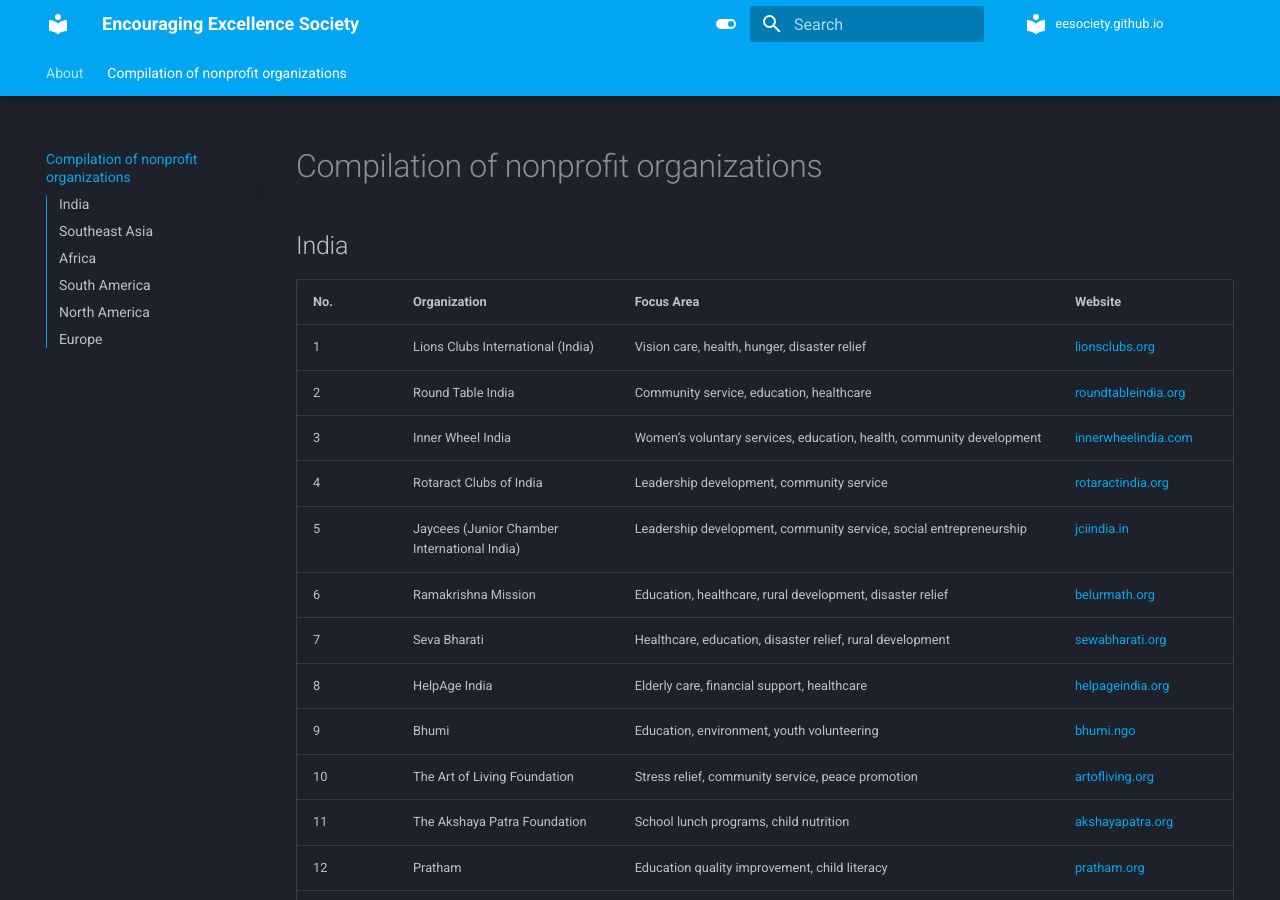
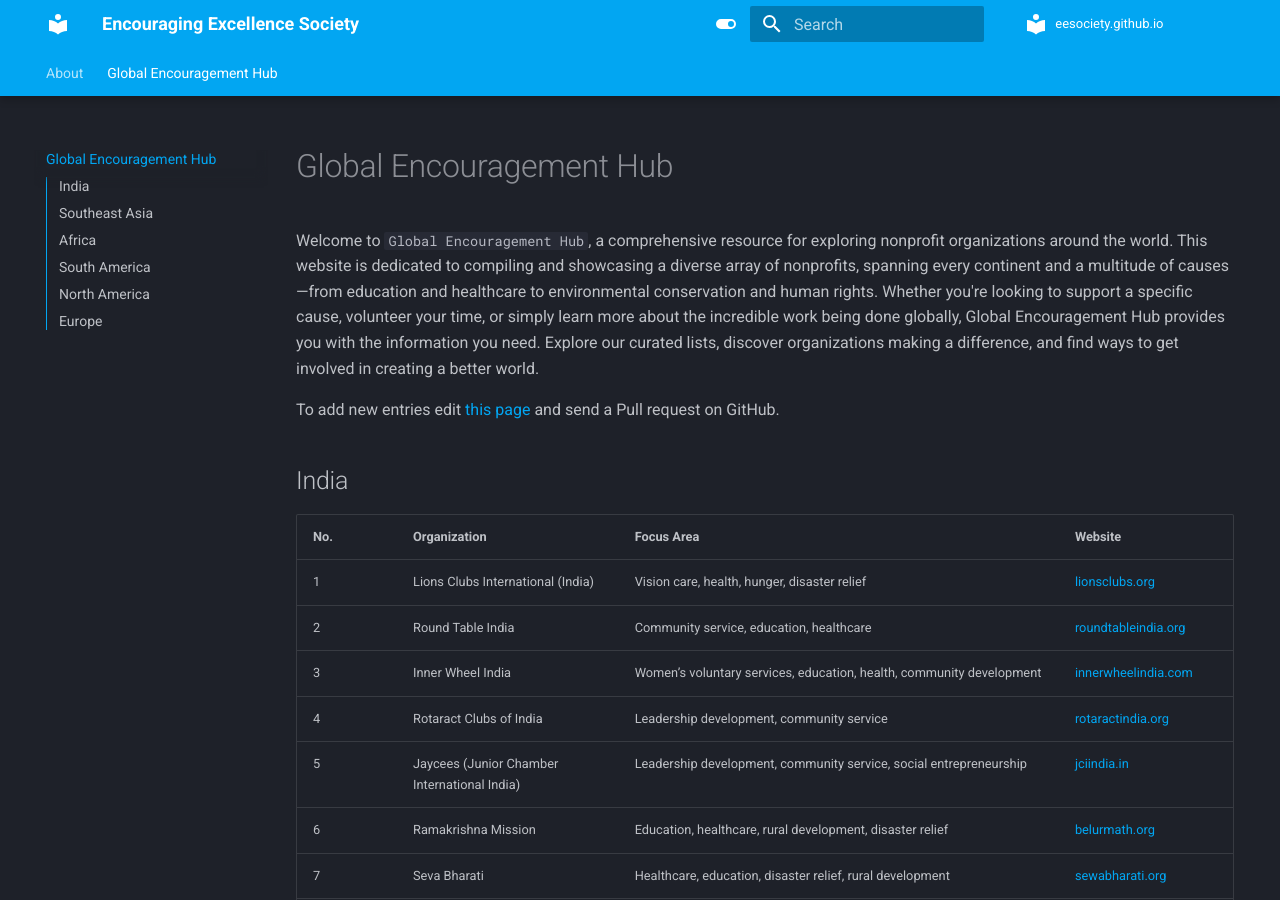
Before and after one commit to eesociety/eesociety.github.io, an MkDocs documentation site: the page built from docs/compilation.md, in a window 1280 px wide and 900 px high. Built offline with MkDocs 1.6.1 and Material for MkDocs 9.7.7, drawn with Linux system fonts in a browser that asks for light colours; comment, search, counter and statistics services are not loaded.

Commit message:
Update compilation.md

```diff
--- a/docs/compilation.md
+++ b/docs/compilation.md
@@ -1,4 +1,8 @@
-# Compilation of nonprofit organizations
+# Global Encouragement Hub
+
+Welcome to `Global Encouragement Hub`, a comprehensive resource for exploring nonprofit organizations around the world. This website is dedicated to compiling and showcasing a diverse array of nonprofits, spanning every continent and a multitude of causes—from education and healthcare to environmental conservation and human rights. Whether you're looking to support a specific cause, volunteer your time, or simply learn more about the incredible work being done globally, Global Encouragement Hub provides you with the information you need. Explore our curated lists, discover organizations making a difference, and find ways to get involved in creating a better world.
+
+To add new entries edit [this page](https://github.com/eesociety/eesociety.github.io/edit/main/docs/compilation.md) and send a Pull request on GitHub.
 
 ## India
 
```
